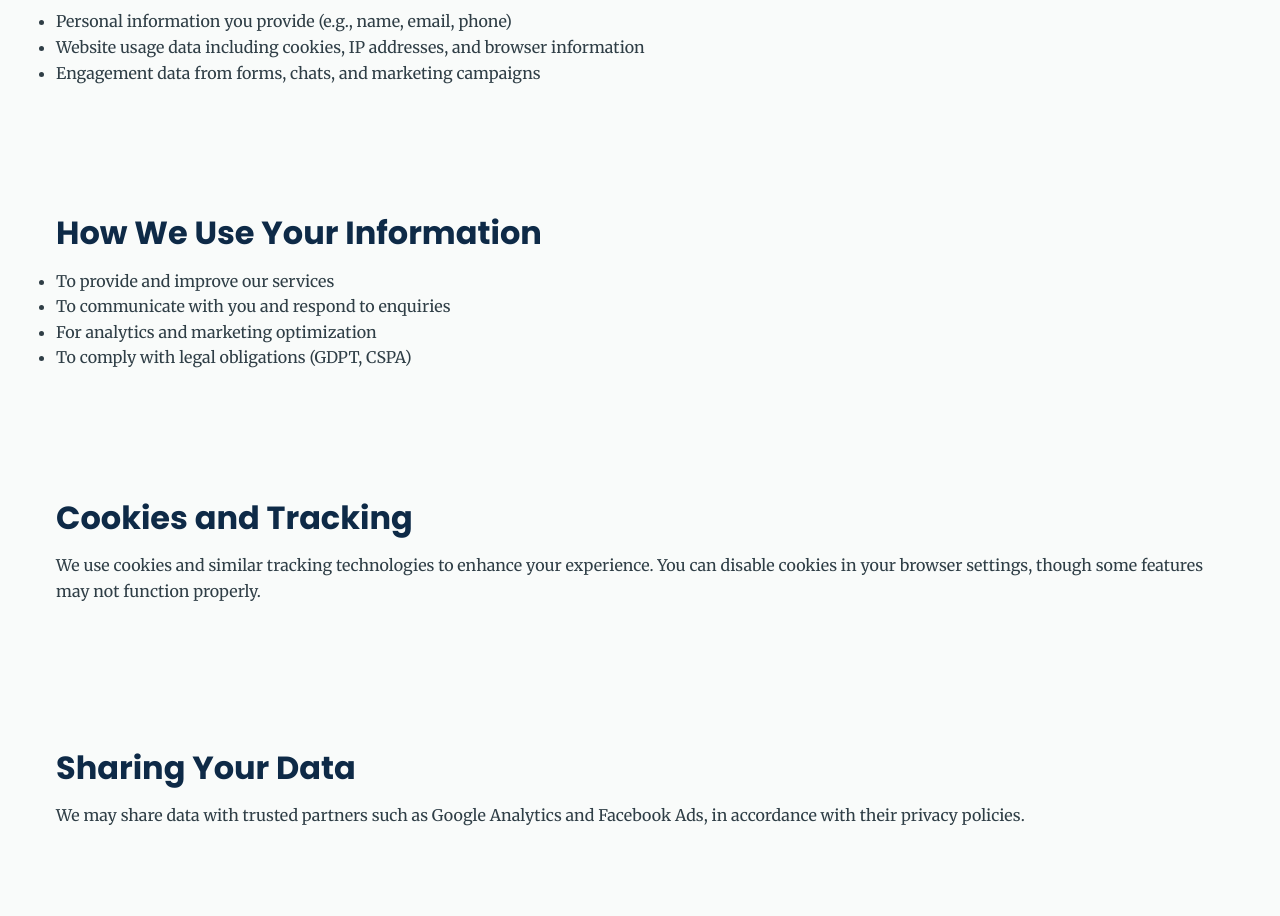
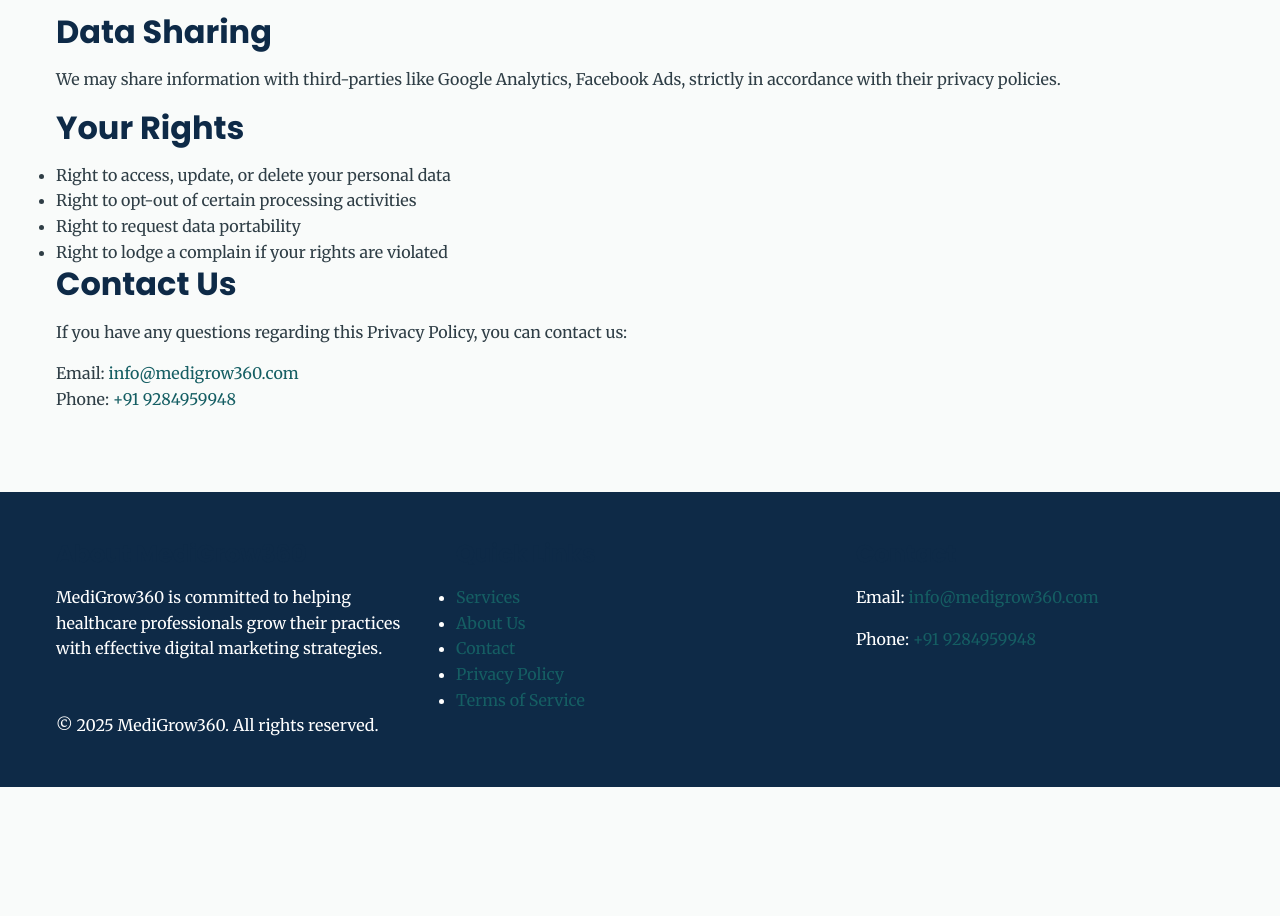
Before and after one commit to serpwize/medigrow360, a plain HTML site: page privacy.html in a window 1280 px wide. Shown: the part 749-1665 px from the top of the page. After the commit the page ends 1536 px from the top, so only its background shows below. Drawn offline with Linux system fonts and the light colour scheme.

Commit message:
Update Privacy Policy page with about.html structure for consistent look

```diff
--- a/privacy.html
+++ b/privacy.html
@@ -7,16 +7,17 @@
   <meta name="description" content="Read MediGrow360's Privacy Policy to learn how we collect, use, and protect your personal data in compliance with GDPR and CSPA.">
   <meta name="keywords" content="privacy policy, data protection, GDPR, CSPA, MediGrow360">
   <meta property="og:title" content="Privacy Policy | MediGrow360">
-  <meta property="og:description" content="Read MediGrow360's Privacy Policy to learn how we collect, use, and protect your personal data in compliance with GDPR and CSPA.">
-  <meta property="ogtype" content="website">
+  <meta property="og:description" content="How MediGrow360 collects, uses, and protects your data in compliance with GDPR and CSPA.">
+  <meta property="og:type" content="website">
   <meta property="og:url" content="https://medigrow360.com/privacy.html">
   <meta property="og:site_name" content="MediGrow360">
   <meta name="twitter:card" content="summary_large_image">
   <meta name="twitter:title" content="Privacy Policy | MediGrow360">
-  <meta name="twitter:description" content="Read MediGrow360's Privacy Policy to learn how we collect, use, and protect your personal data.">
+  <meta name="twitter:description" content="Read MediGrow360's Privacy Policy to learn how we protect your personal data.">
   <link rel="stylesheet" href="assets/styles.css">
 </head>
 <body>
+  <!-- Header -->
   <header class="header">
     <div class="container">
       <a href="index.html" class="logo">MediGrow360</a>
@@ -31,69 +32,74 @@
       </button>
     </div>
   </header>
-  <main>
-    <section class="hero">
-      <div class="container">
+  <!-- Hero Section -->
+  <section class="section section--hero">
+    <div class="container grid grid--2">
+      <div class="section__content">
         <h1>Privacy Policy</h1>
-        <p>Your privacy is important to us. This Privacy Policy explains how MediGrow360 collects, uses, and protects your personal data.</p>
+        <p class="lead">Your privacy matters. This Privacy Policy explains how MediGrow360 collects, uses, and protects your personal information in line with GDPR and CSPA.</p>
+      </div>
     </div>
   </section>
+  <!-- Main Content -->
   <section class="section">
     <div class="container">
       <h2>Information We Collect</h2>
+      <p>We may collect the following types of personal information:</p>
       <ul>
-          <li>Personal information you provide (e.g., name, email, phone)</li>
-          <li>Website usage data including cookies, IP addresses, and browser information</li>
-          <li>Engagement data from forms, chats, and marketing campaigns</li>
+        <li>Details you provide (name, email, phone, etc.)</li>
+        <li>Website usage data (cookies, IP address, device information)</li>
+        <li>Engagement with our marketing campaigns and forms</li>
       </ul>
-      </div>
-    </section>
-    <section class="section">
-      <div class="container">
-        <h2>How We Use Your Information</h2>
-        <ul>
-          <li>To provide and improve our services</li>
+      <h2>How We Use Your Data</h2>
+      <l>
+        <li>To deliver and improve our services</li>
         <li>To communicate with you and respond to enquiries</li>
-          <li>For analytics and marketing optimization</li>
-          <li>To comply with legal obligations (GDPT, CSPA)</li>
-        </ul>
-      </div>
-    </section>
-    <section class="section">
-      <div class="container">
-        <h2>Cookies and Tracking</h2>
-        <p>We use cookies and similar tracking technologies to enhance your experience. You can disable cookies in your browser settings, though some features may not function properly.</p>
-      </div>
-    </section>
-    <section class="section">
-      <div class="container">
-        <h2>Sharing Your Data</h2>
-        <p>We may share data with trusted partners such as Google Analytics and Facebook Ads, in accordance with their privacy policies.</p>
-      </div>
-    </section>
-    <section class="section">
-      <div class="container">
+        <li>To analyze website performance and optimize marketing</li>
+        <li>To meet GDPR/CSPA and other legal requirements</li>
+      </l>
+      <h2>Cookies & Tracking</h2>
+      <p>We use cookies and tracking technologies to endance your experience. You may disable cookies in your browser settings.</p>
+      <h2>Data Sharing</h2>
+      <p>We may share information with third-parties like Google Analytics, Facebook Ads, strictly in accordance with their privacy policies.</p>
       <h2>Your Rights</h2>
       <ul>
-          <li>Access, update, or delete your personal data</li>
-          <li>Opt-out of certain processing activities</li>
-          <li>Request data portability</li>
-          <li>Lodge a complain if your rights are violated</li>
+        <li>Right to access, update, or delete your personal data</li>
+        <li>Right to opt-out of certain processing activities</li>
+        <li>Right to request data portability</li>
+        <li>Right to lodge a complain if your rights are violated</li>
       </ul>
-      </div>
-    </section>
-    <section class="section">
-      <div class="container">
       <h2>Contact Us</h2>
-        <p>If you have questions about this Privacy Policy, please contact us:</p>
+      <p>If you have any questions regarding this Privacy Policy, you can contact us:</p>
       <p>Email: <a href="mailto:info@medigrow360.com">info@medigrow360.com</a><br>
       Phone: <a href="tel:+919284959948">+91 9284959948</a></p>
     </div>
   </section>
-  </main>
+  <!-- Footer -->
   <footer class="footer">
+    <div class="container grid grid--3">
+      <div>
+        <h3>About MediGrow360</h3>
+        <p>MediGrow360 is committed to helping healthcare professionals grow their practices with effective digital marketing strategies.</p>
+      </div>
+      <div>
+        <h3>Quick Links</h3>
+        <ul>
+          <li><a href="services.html">Services</a></li>
+          <li><a href="about.html">About Us</a></li>
+          <li><a href="contact.html">Contact</a></li>
+          <li><a href="privacy.html">Privacy Policy</a></li>
+          <li><a href="terms.html">Terms of Service</a></li>
+        </ul>
+      </div>
+      <div>
+        <h3>Contact</h3>
+        <p>Email: <a href="mailto:info@medigrow360.com">info@medigrow360.com</a></p>
+        <p>Phone: <a href="tel:+919284959948">+91 9284959948</a></p>
+      </div>
+    </div>
     <div class="container">
-      <p>&copy; 2025 MediGrow360. All rights reserved. | <a href="privacy.html">Privacy Policy</a> | <a href="terms.html">Terms of Services</a></p>
+      <p>&copy; 2025 MediGrow360. All rights reserved.</p>
     </div>
   </footer>
 </body>
```
Lines whose indentation alone changed are shown as unchanged.
